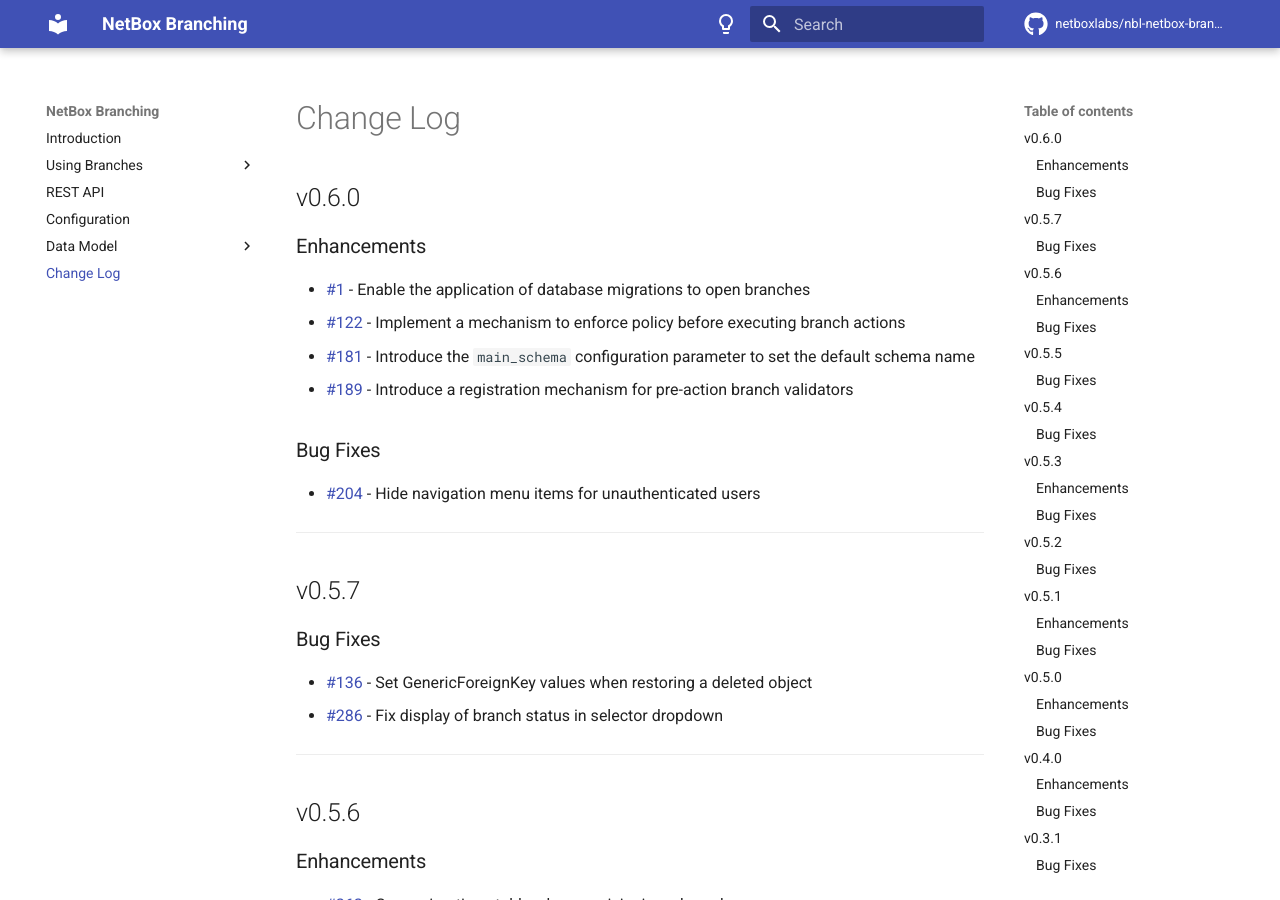
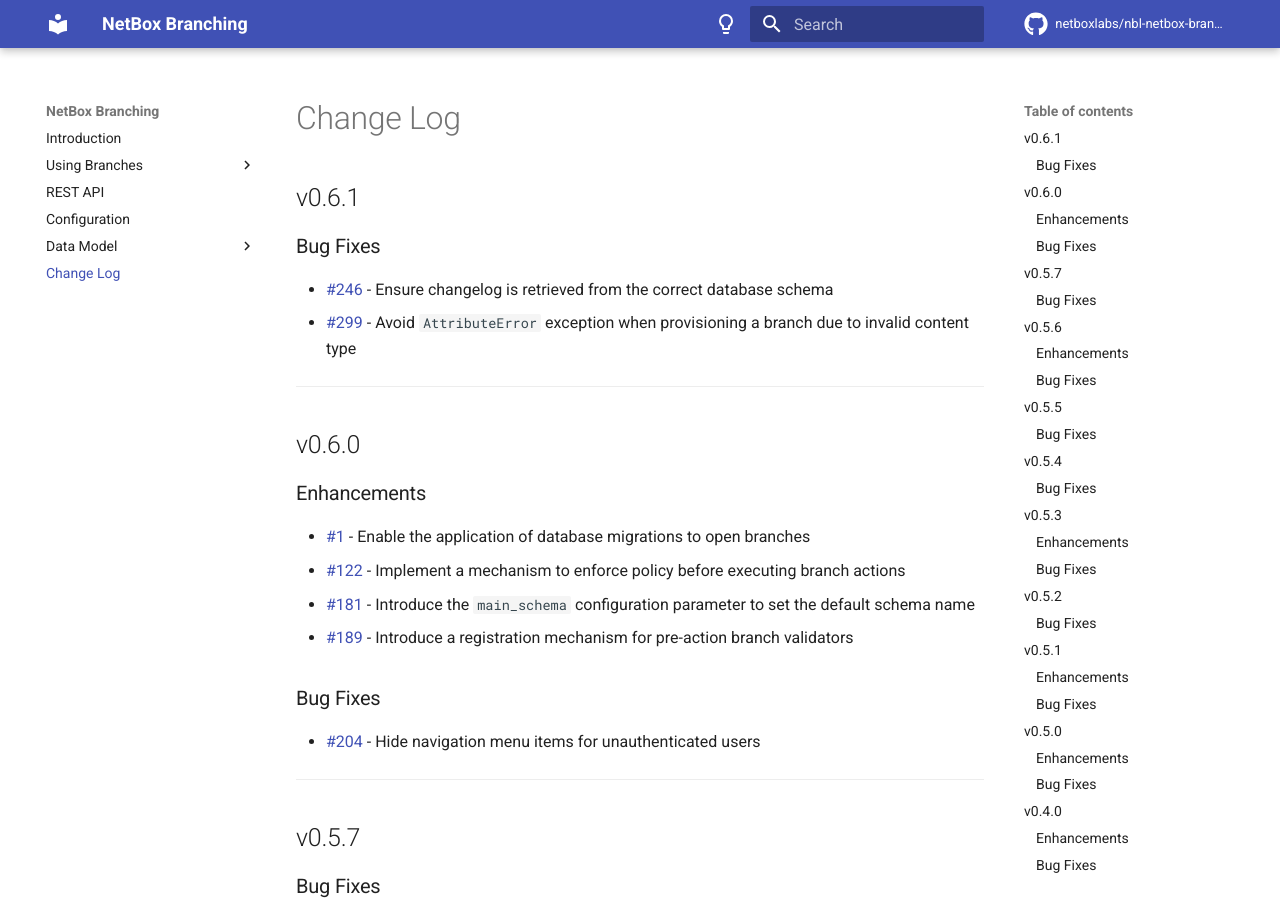
Before and after one commit to netboxlabs/netbox-branching, an MkDocs documentation site: the page built from docs/changelog.md, in a window 1280 px wide and 900 px high. Built offline with MkDocs 1.6.1 and Material for MkDocs 9.7.7, drawn with Linux system fonts in a browser that asks for light colours; comment, search, counter and statistics services are not loaded.

Commit message:
Release v0.6.1

```diff
--- a/docs/changelog.md
+++ b/docs/changelog.md
@@ -1,4 +1,13 @@
 # Change Log
+
+## v0.6.1
+
+### Bug Fixes
+
+* [#246](https://github.com/netboxlabs/netbox-branching/issues/246) - Ensure changelog is retrieved from the correct database schema
+* [#299](https://github.com/netboxlabs/netbox-branching/issues/299) - Avoid `AttributeError` exception when provisioning a branch due to invalid content type
+
+---
 
 ## v0.6.0
 
--- a/netbox_branching/__init__.py
+++ b/netbox_branching/__init__.py
@@ -11,7 +11,7 @@
     name = 'netbox_branching'
     verbose_name = 'NetBox Branching'
     description = 'A git-like branching implementation for NetBox'
-    version = '0.6.0'
+    version = '0.6.1'
     base_url = 'branching'
     min_version = '4.3.2'
     middleware = [
--- a/pyproject.toml
+++ b/pyproject.toml
@@ -1,6 +1,6 @@
 [project]
 name = "netboxlabs-netbox-branching"
-version = "0.6.0"
+version = "0.6.1"
 description = "A git-like branching implementation for NetBox"
 readme = "README.md"
 requires-python = ">=3.10"
```
